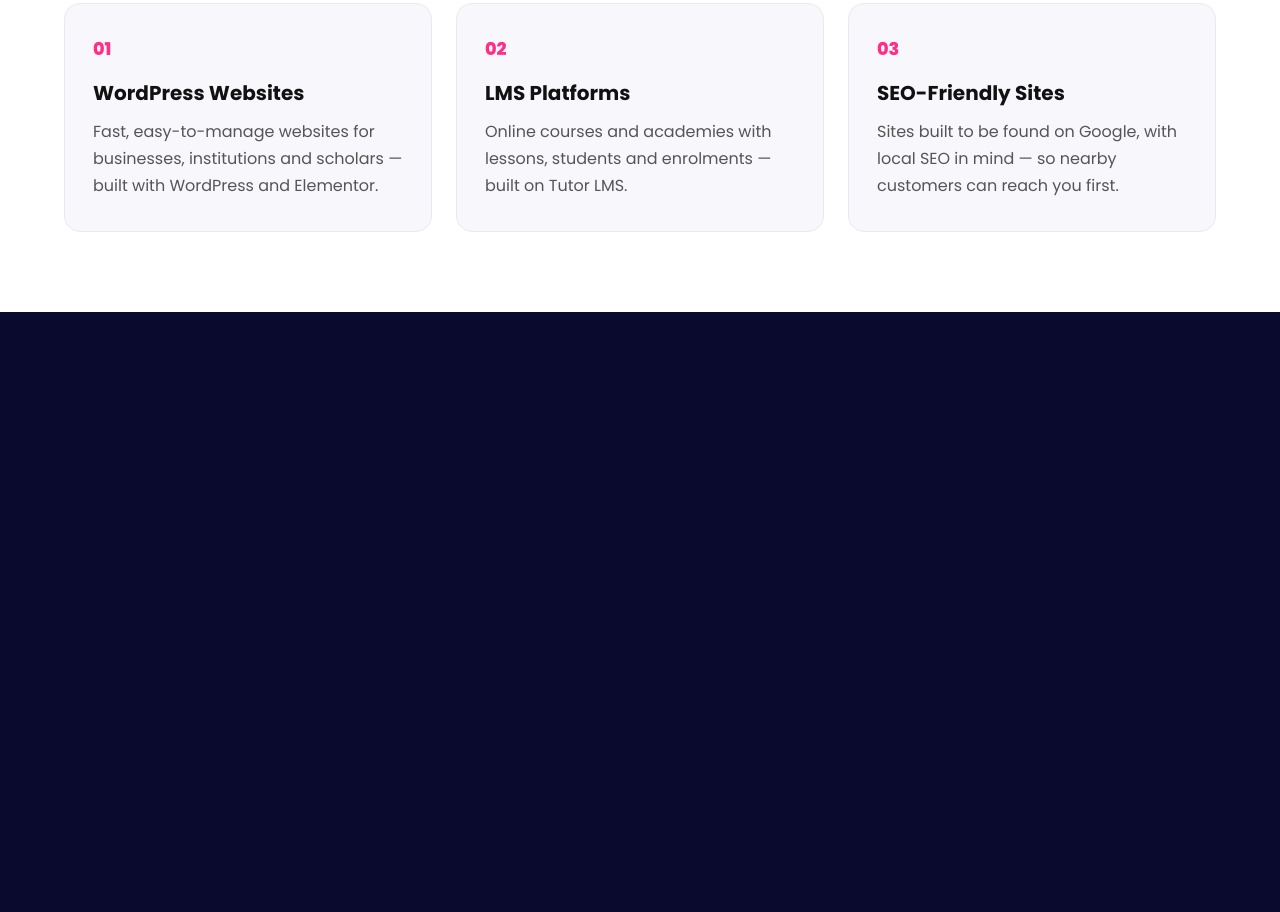
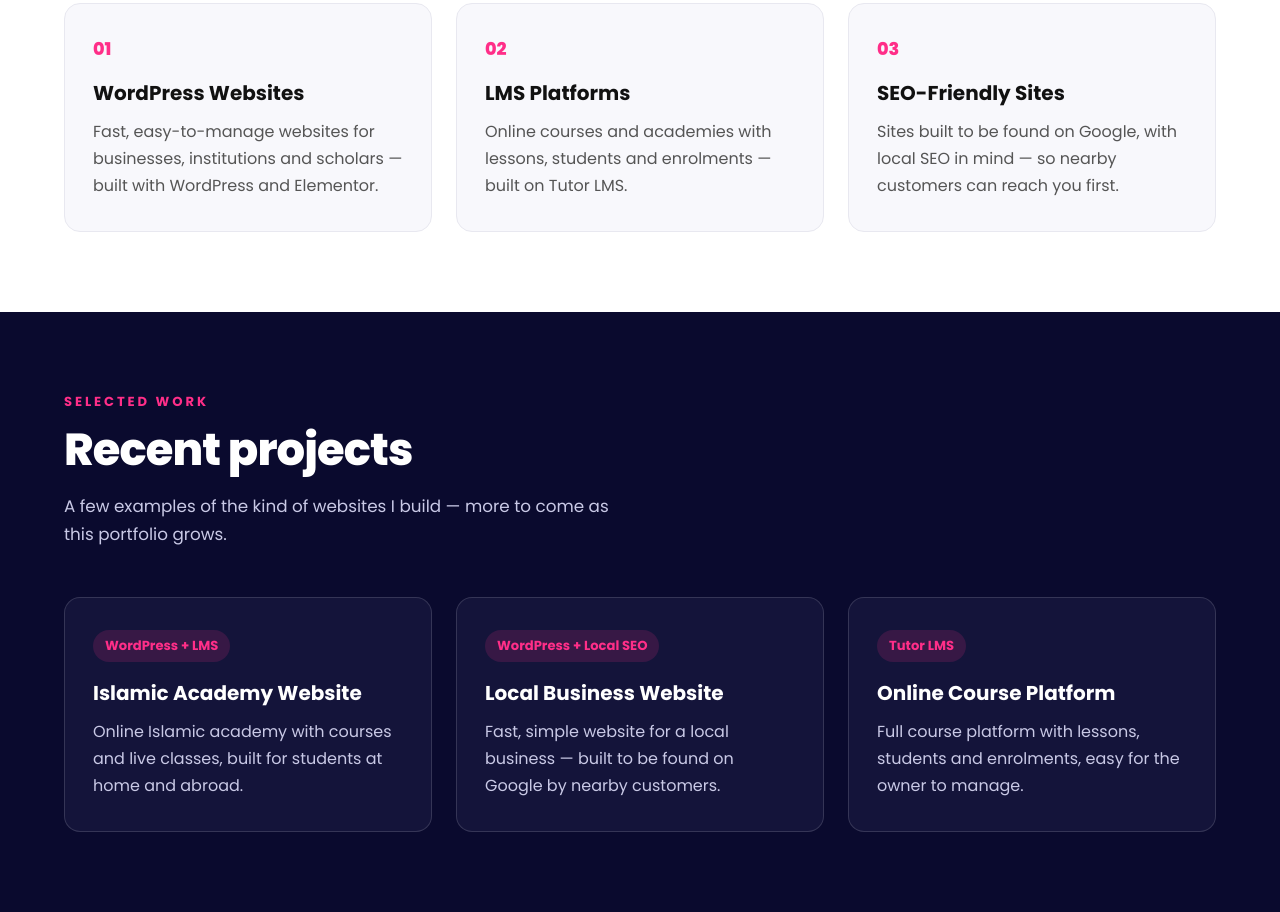
Before and after one commit to JAN86-coder/test-hero-astro, an Astro site: page / in a window 1280 px wide. Shown: the part 1171-2083 px from the top of the page. Before the commit the page ends 1483 px from the top, so only its background shows below. Built offline with nearby package versions, Linux system fonts and the light colour scheme; Astro itself is replaced by a stand-in of ours.

Commit message:
Add Work section below Services

```diff
--- a/src/components/Services.astro
+++ b/src/components/Services.astro
@@ -1,7 +1,7 @@
 ---
 ---
 
-<section class="services" id="work">
+<section class="services" id="services">
   <div class="services-inner">
     <p class="eyebrow">What I Do</p>
     <h2>Services built around your work</h2>
--- /dev/null
+++ b/src/components/Work.astro
@@ -0,0 +1,127 @@
+---
+---
+
+<section class="work" id="work">
+  <div class="work-inner">
+    <p class="eyebrow">Selected Work</p>
+    <h2>Recent projects</h2>
+    <p class="lead">
+      A few examples of the kind of websites I build — more to come as this
+      portfolio grows.
+    </p>
+
+    <div class="cards">
+      <article class="card">
+        <p class="tag">WordPress + LMS</p>
+        <h3>Islamic Academy Website</h3>
+        <p>
+          Online Islamic academy with courses and live classes, built for
+          students at home and abroad.
+        </p>
+      </article>
+
+      <article class="card">
+        <p class="tag">WordPress + Local SEO</p>
+        <h3>Local Business Website</h3>
+        <p>
+          Fast, simple website for a local business — built to be found on
+          Google by nearby customers.
+        </p>
+      </article>
+
+      <article class="card">
+        <p class="tag">Tutor LMS</p>
+        <h3>Online Course Platform</h3>
+        <p>
+          Full course platform with lessons, students and enrolments, easy
+          for the owner to manage.
+        </p>
+      </article>
+    </div>
+  </div>
+</section>
+
+<style>
+  .work {
+    background: #0a0a2e;
+    color: #ffffff;
+  }
+
+  .work-inner {
+    max-width: 1200px;
+    margin: 0 auto;
+    padding: 80px 24px;
+  }
+
+  .eyebrow {
+    margin: 0 0 12px;
+    color: #ff2e88;
+    font-size: 0.82rem;
+    font-weight: 700;
+    letter-spacing: 0.22em;
+    text-transform: uppercase;
+  }
+
+  h2 {
+    margin: 0;
+    font-size: clamp(1.9rem, 4vw, 2.8rem);
+    line-height: 1.15;
+    font-weight: 800;
+    letter-spacing: -0.02em;
+  }
+
+  .lead {
+    max-width: 560px;
+    margin: 16px 0 0;
+    color: #c9c9e6;
+    font-size: 1.05rem;
+    line-height: 1.7;
+  }
+
+  .cards {
+    display: grid;
+    grid-template-columns: repeat(3, 1fr);
+    gap: 24px;
+    margin-top: 48px;
+  }
+
+  .card {
+    padding: 32px 28px;
+    border: 1px solid rgba(255, 255, 255, 0.14);
+    border-radius: 16px;
+    background: #14143a;
+  }
+
+  .tag {
+    display: inline-block;
+    margin: 0 0 16px;
+    padding: 6px 12px;
+    border-radius: 999px;
+    background: rgba(255, 46, 136, 0.15);
+    color: #ff2e88;
+    font-size: 0.82rem;
+    font-weight: 700;
+  }
+
+  .card h3 {
+    margin: 0 0 10px;
+    font-size: 1.25rem;
+    font-weight: 700;
+  }
+
+  .card p:last-child {
+    margin: 0;
+    color: #c9c9e6;
+    line-height: 1.7;
+  }
+
+  @media (max-width: 820px) {
+    .work-inner {
+      padding: 56px 24px;
+    }
+
+    .cards {
+      grid-template-columns: 1fr;
+    }
+  }
+</style>
--- a/src/pages/index.astro
+++ b/src/pages/index.astro
@@ -1,6 +1,7 @@
 ---
 import Hero from "../components/Hero.astro";
 import Services from "../components/Services.astro";
+import Work from "../components/Work.astro";
 ---
 
 <!doctype html>
@@ -34,6 +35,7 @@ import Services from "../components/Services.astro";
     <main>
       <Hero />
       <Services />
+      <Work />
     </main>
 
     <style>
```
